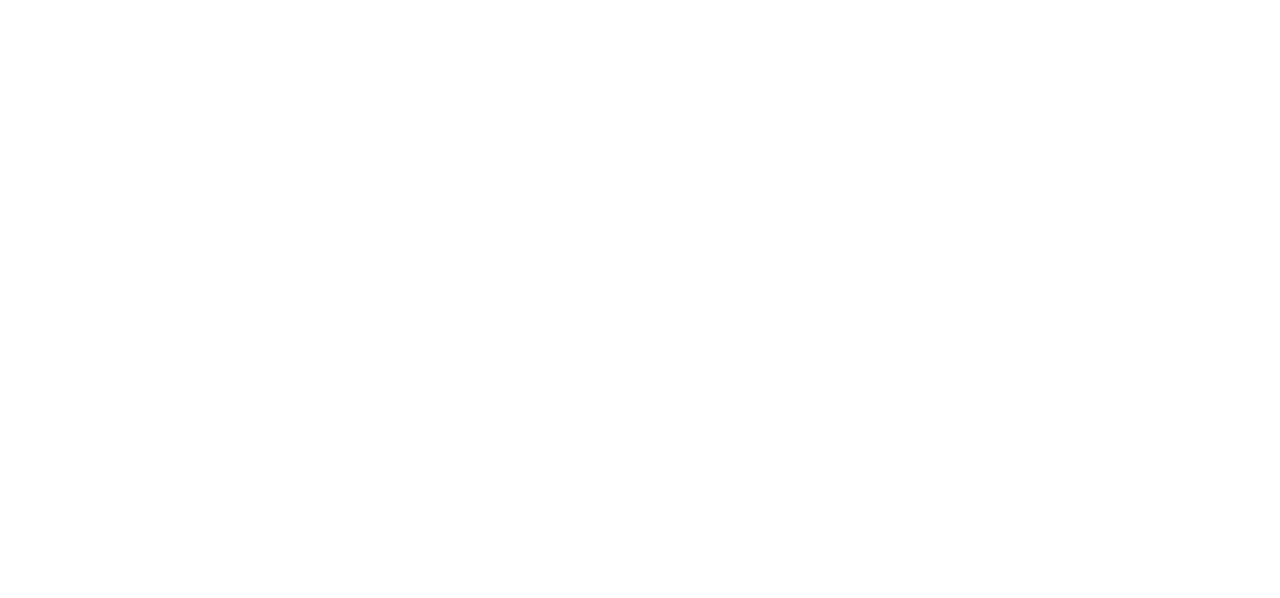
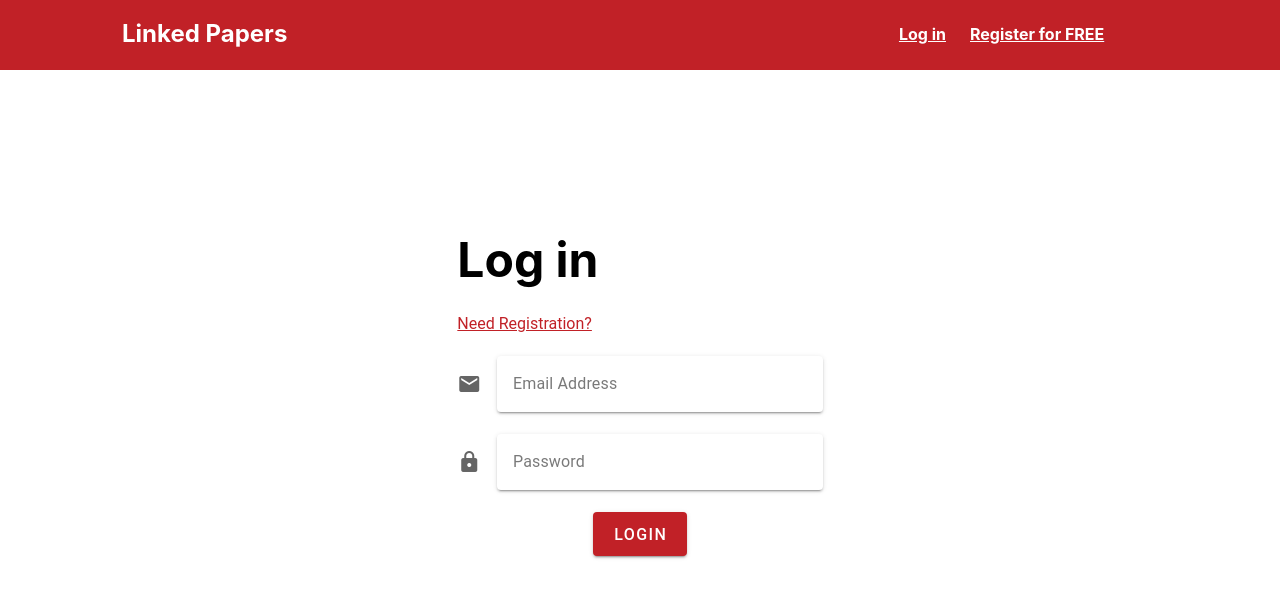
Before and after one commit to huoxj/Linked-papers, a Vue app in the folder bgdata_frontend/: page /login in a window 1280 px wide. Before the commit this address had no page. Shown: the top 598 px of the page. Built offline with nearby package versions, Linux system fonts and the light colour scheme.

Commit message:
view:完成了Login界面

```diff
--- a/bgdata_frontend/src/router/index.ts
+++ b/bgdata_frontend/src/router/index.ts
@@ -1,4 +1,4 @@
-import { createRouter, createWebHistory } from 'vue-router'
+import {createRouter, createWebHistory} from 'vue-router'
 
 const router = createRouter({
     history: createWebHistory(import.meta.env.BASE_URL),
@@ -13,6 +13,16 @@
             name: 'about',
             component: () => import('../views/AboutView.vue'),
         },
+        {
+            path: '/login',
+            name: 'login',
+            component: () => import('../views/Login.vue'),
+        },
+        {
+            path: '/register',
+            name: 'register',
+            component: () => import('../views/Register.vue'),
+        },
     ],
 })
 
--- /dev/null
+++ b/bgdata_frontend/src/views/Login.vue
@@ -0,0 +1,61 @@
+<script setup lang="ts">
+
+import Header from "@/components/Header.vue";
+import {ref} from "vue";
+
+const email = ref("");
+const password = ref("");
+const showPassword = ref(false);
+
+const login = () => {
+  console.log(email.value);
+  console.log(password.value);
+}
+
+
+</script>
+
+<template>
+  <Header></Header>
+  <v-container fill-height>
+    <v-row
+        justify="center"
+        align="center"
+        class="mx-0"
+    >
+      <v-col cols="12" sm="8" md="4" style="padding-top: 150px; padding-bottom: 12px;">
+        <h1 class="mb-4 h1">Log in</h1>
+        <div class="theme-red" style="margin-bottom: 20px;">
+          <router-link class="theme-red" to="/register">Need Registration?</router-link>
+        </div>
+        <v-form>
+          <v-text-field
+              variant="solo"
+              label="Email Address"
+              name="email"
+              prepend-icon="mdi-email"
+              type="email"
+              v-model="email"
+          ></v-text-field>
+          <v-text-field
+              variant="solo"
+              label="Password"
+              name="password"
+              prepend-icon="mdi-lock"
+              type="password"
+              v-model="password"
+          ></v-text-field>
+        </v-form>
+        <div style="text-align: center">
+          <v-btn color="#C12127" @click="login" class="theme-red" size="large">Login</v-btn>
+        </div>
+      </v-col>
+    </v-row>
+  </v-container>
+
+
+</template>
+
+<style scoped>
+
+</style>
--- /dev/null
+++ b/bgdata_frontend/src/views/Register.vue
@@ -0,0 +1,18 @@
+<script setup lang="ts">
+
+import Header from "@/components/Header.vue";
+import {ref} from "vue";
+
+const email = ref("");
+const password = ref("");
+
+</script>
+
+<template>
+  <Header></Header>
+
+</template>
+
+<style scoped>
+
+</style>
```
Lines whose indentation alone changed are shown as unchanged.
